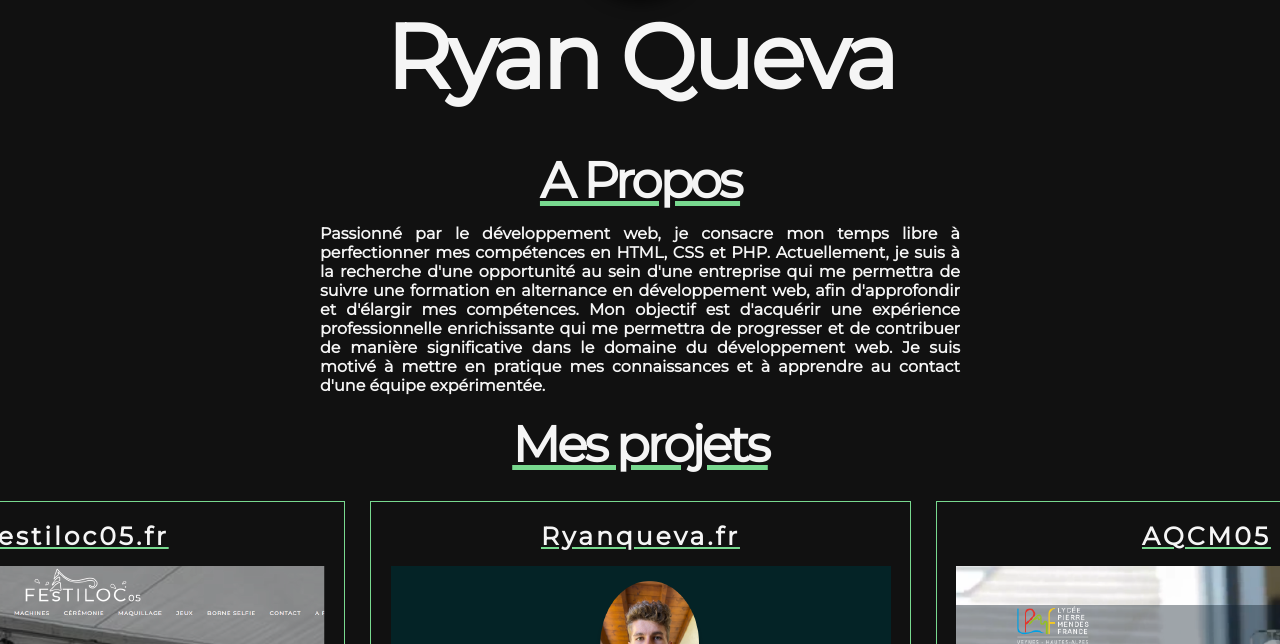
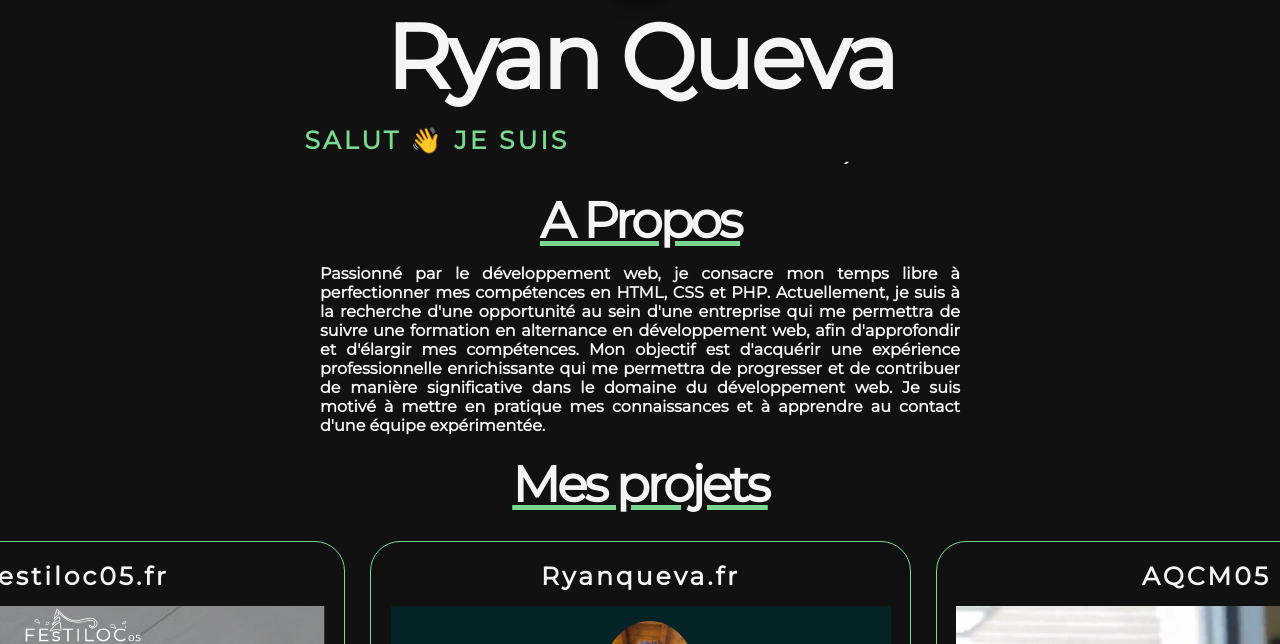
Before and after one commit to beloow/ryanqueva.fr, a plain HTML site: page index.html in a window 1280 px wide. Shown: the part 156-800 px from the top of the page. Drawn offline with Linux system fonts and the light colour scheme.

Commit message:
New animation

```diff
--- a/index.html
+++ b/index.html
@@ -3,7 +3,7 @@
 <head>
     <meta charset="UTF-8">
     <meta name="viewport" content="width=device-width, initial-scale=1.0">
-    <meta name="description" content="Site web de Ryan QUEVA">
+    <meta name="description" content="Site web de Ryan QUEVA - contact@ryanqueva.fr">
 
     <link rel="shortcut icon" type="image/ico" href="resources/img/icon.ico"/>
     <link
@@ -26,6 +26,17 @@
             </strong><h1 class="color-whitesmoke align-center">Ryan Queva</h1></strong>
         </div>
 
+        <div class="animate container">
+            <div>
+                <h3 class="title color4">Salut 👋 je suis</h3>
+            </div>
+            <div class="animation">
+                <div class="first"><div>Ryan QUEVA</div></div>
+                <div class="second"><div>Web Developeur</div></div>
+                <div class="third"><div>Technicien réseaux</div></div>
+            </div>
+        </div>
+
     </header>
 
     <main>
@@ -33,7 +44,7 @@
         <!-- Section a propos -->
         <section id="apropos" class="apropos">
             <div>
-                <h2 class="color-whitesmoke">A Propos</h2>
+                <h2 class="color-whitesmoke ">A Propos</h2>
             </div>
             <div>
                 <strong><p class="color-whitesmoke align-justify">
@@ -54,7 +65,7 @@
             </div>
             <div class="container-projets">
 
-                <div class="projet-item1 projet-items align-center">
+                <div class="projet-item1 projet-items align-center ">
 
                     <div class="projet-sous-items">
                         <a href="https://festiloc05.fr/" target="_blank"><h3 class="color-whitesmoke">Festiloc05.fr</h3></a>
@@ -66,7 +77,7 @@
 
                 </div>
 
-                <div class="projet-item2 projet-items align-center">
+                <div class="projet-item2 projet-items align-center ">
 
                     <div class="projet-sous-items">
                         <a href="https://github.com/beloow/ryanqueva.fr" target="_blank"><h3 class="color-whitesmoke">Ryanqueva.fr</h3></a>
@@ -78,7 +89,7 @@
 
                 </div>
 
-                <div class="projet-item3 projet-items align-center">
+                <div class="projet-item3 projet-items align-center ">
 
                     <div class="projet-sous-items">
                         <a href="https://beloow.github.io/AQCM05/" target="_blank"><h3 class="color-whitesmoke">AQCM05</h3></a>
--- a/style.css
+++ b/style.css
@@ -1,4 +1,5 @@
 @import url('https://fonts.googleapis.com/css2?family=Montserrat&display=swap');
+@import url('https://fonts.googleapis.com/css2?family=JetBrains+Mono:wght@100;500&display=swap');
 
 *{
     font-family: 'Montserrat', sans-serif;
@@ -14,6 +15,67 @@ header{
     align-items: center;
     text-align: center;
     position: relative;
+}
+
+/* Animation */
+
+.animate{
+    display: flex;
+    justify-content: center;
+    flex-direction: row;
+    align-items: center;
+}
+
+/* .title {
+    text-shadow: 0 0 7px #78d98f, 0 0 3px #78d98f;
+  } */
+.container {
+    color: whitesmoke;
+    font-size: 2rem;
+    text-transform: uppercase;
+    display: flex;
+    align-items: center;
+    justify-content: center;
+}
+
+.animation {
+    height:40px;
+    overflow:hidden;
+    margin-left: 1rem;
+}
+
+.animation > div > div {
+    padding: 0.25rem 0.75rem;
+    height:2.81rem;
+    margin-bottom: 3rem;
+    display:inline-block;
+}
+
+.animation div:first-child {
+    animation: text-animation 8s infinite;
+}
+
+/* .first div {
+    background-color:#20a7d8;
+}
+.second div {
+    background-color:#CD921E;
+}
+.third div {
+    background-color:#c10528;
+} */
+
+@keyframes text-animation {
+    0% {margin-top: 0;}
+    10% {margin-top: 0;}
+    20% {margin-top: -5.62rem;}
+    30% {margin-top: -5.62rem;}
+    40% {margin-top: -11.24rem;}
+    60% {margin-top: -11.24rem;}
+    70% {margin-top: -5.62rem;}
+    80% {margin-top: -5.62rem;}
+    90% {margin-top: 0;}
+    100% {margin-top: 0;}
 }
 
 /* ////////////////////////// CSS MAIN ////////////////////////// */
@@ -69,7 +131,6 @@ h3 {
     letter-spacing: 3px;
     margin-bottom: 3%;
     text-align: center;
-    text-decoration: underline #78d98f;
 }
 
 /* Photo de profile */
@@ -102,6 +163,7 @@ section.projets{
     margin: 2%;
     padding: 3%;
     border: 1px solid #78d98f;
+    border-radius: 30px;
 }
 
 .projet-sous-items{
@@ -279,6 +341,12 @@ ul li:hover a::before {
 
 /* ////////////////////////// GALERIE ////////////////////////// */
 
+/* text decoration */
+
+.underline4{
+    text-decoration: underline #78d98f;
+}
+
 /* Effets */
 
 .floating{
```
